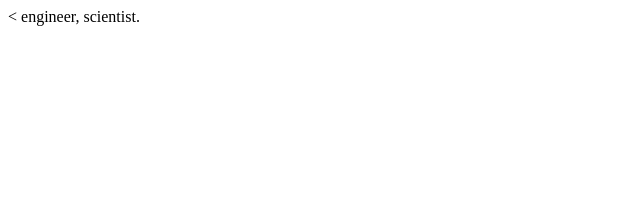
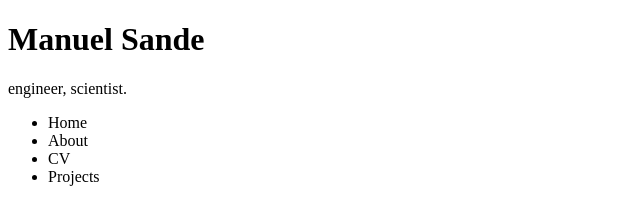
Before and after one commit to msanden/my-first-website, a plain HTML site: page my-favorite-things.html in a window 1280 px wide. Shown: the whole page, without its empty margins (0-640 px from the left). Drawn offline with Linux system fonts and the light colour scheme.

Commit message:
add block elements

```diff
--- a/my-favorite-things.html
+++ b/my-favorite-things.html
@@ -1,10 +1,16 @@
-<<!DOCTYPE html>
-<html lang="en" dir="ltr">
+<!DOCTYPE html>
+<html>
   <head>
-    <meta charset="utf-8">
     <title>Manuel Sande</title>
   </head>
   <body>
-    engineer, scientist.
+    <h1>Manuel Sande</h1>
+    <p>engineer, scientist.</p>
+    <ul>
+      <li>Home</li>
+      <li>About</li>
+      <li>CV</li>
+      <li>Projects</li>
+    </ul>
   </body>
 </html>
```
